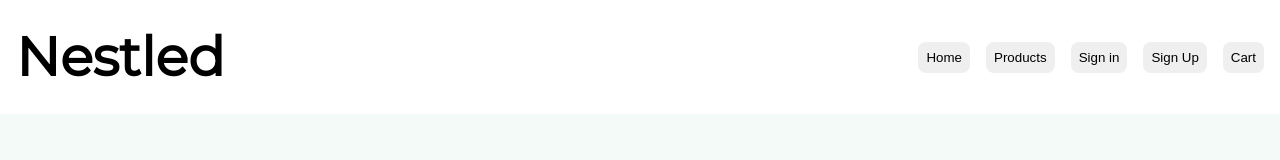
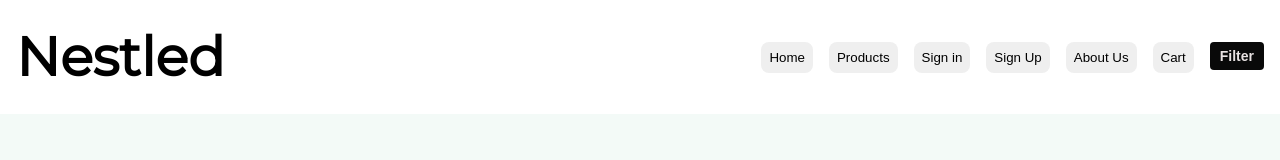
Before and after one commit to eorev/webstore, a React (Create React App) app: page / in a window 1280 px wide. Shown: the top 160 px of the page. Built offline with nearby package versions, Linux system fonts and the light colour scheme; no server answers; the database is empty; grey boxes are pictures that could not be loaded.

Commit message:
updated filter

```diff
--- a/src/components/Navbar.css
+++ b/src/components/Navbar.css
@@ -42,3 +42,17 @@ button {
     border-radius: 8px;
     border: none;
 }
+button:hover {
+    background-color: #e5e5e5;
+}
+.navbar__filter-btn {
+    background-color: #090909;
+    color: rgb(232, 226, 226);
+    border: none;
+    padding: 6px 10px;
+    border-radius: 4px;
+    font-size: 14px;
+    font-weight: bold;
+    cursor: pointer;
+    transition: all 0.3s ease;
+}
--- a/src/components/Navbar.tsx
+++ b/src/components/Navbar.tsx
@@ -52,12 +52,6 @@ const Navbar: React.FC<NavbarProps> = ({ cartOnClick }) => {
                     </Link>
                     {user ? (
                         <div>
-                            <button
-                                className="navbar__links-item"
-                                onClick={logout}
-                            >
-                                Logout
-                            </button>
                             <Link to="/account" className="navbar__links-item">
                                 <button>Account</button>
                             </Link>
@@ -69,6 +63,12 @@ const Navbar: React.FC<NavbarProps> = ({ cartOnClick }) => {
                                     <button>Admin</button>
                                 </Link>
                             ) : null}
+                            <button
+                                className="navbar__links-item"
+                                onClick={logout}
+                            >
+                                Logout
+                            </button>
                         </div>
                     ) : (
                         <div>
@@ -80,12 +80,23 @@ const Navbar: React.FC<NavbarProps> = ({ cartOnClick }) => {
                             </Link>
                         </div>
                     )}
+                    <Link to="/aboutus" className="navbar__links-item">
+                        <button>About Us</button>
+                    </Link>
                     <button
                         className="navbar__cart-btn navbar__links-item"
                         onClick={cartOnClick}
                     >
                         Cart
                     </button>
+
+                    <div>
+                        <div className="navbar__links-item">
+                            <button className="navbar__filter-btn">
+                                Filter
+                            </button>
+                        </div>
+                    </div>
                 </ul>
             </div>
         </nav>
```
Also changed, not shown: src/components/Filter.css (added, +18 -0 lines).
